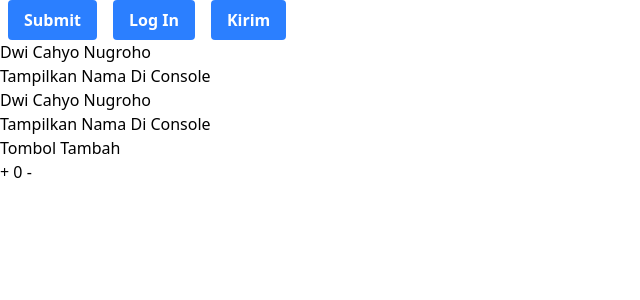
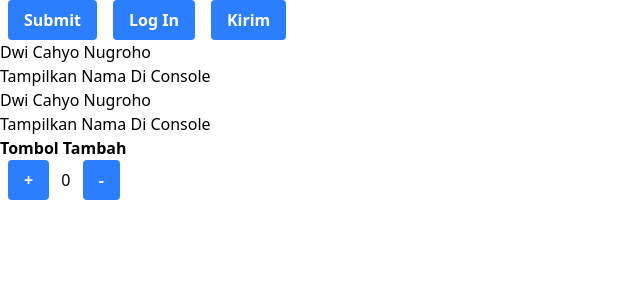
Before and after one commit to dwicah79/vue3-training, a Vue app: page / in a window 1280 px wide. Shown: the top 300 px of the page, without its empty margins (0-640 px from the left). Built offline with nearby package versions, Linux system fonts and the light colour scheme.

Commit message:
integrated custom class to buton increment component

```diff
--- a/src/components/ButtonIncrementComponent.vue
+++ b/src/components/ButtonIncrementComponent.vue
@@ -1,9 +1,9 @@
 <template>
-  <div>Tombol Tambah</div>
+  <div class="font-bold">Tombol Tambah</div>
 
-  <button @click="increment">+</button>
+  <button @click="increment" class="button-primary">+</button>
   {{ count }}
-  <button @click="decrement">-</button>
+  <button @click="decrement" class="button-primary">-</button>
 </template>
 
 <script>
```
